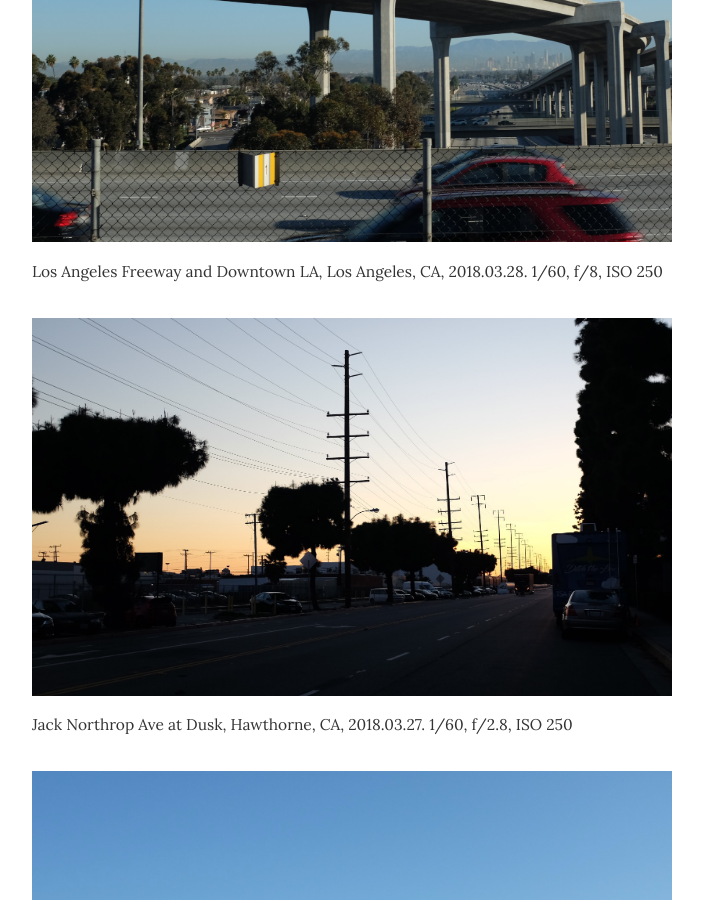
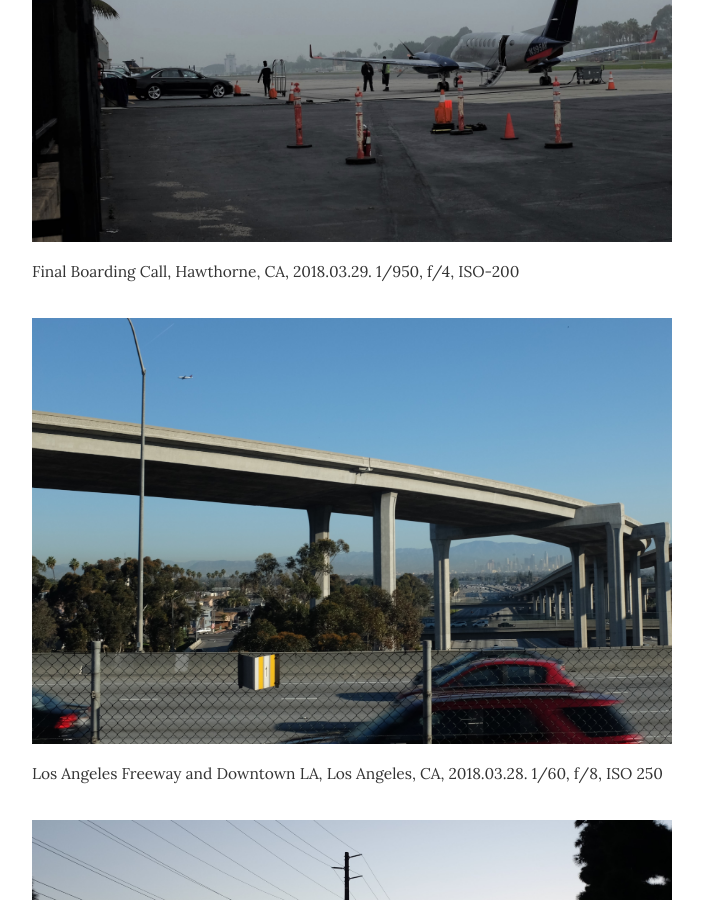
Before and after one commit to brunston/albatrossianweb, a Jekyll site: the page built from photos/thirtyinthirty/index.md, in a window 1280 px wide and 900 px high, scrolled down 344 px. Shown: the whole window, without its empty margins (288-991 px from the left). Built offline with Jekyll 4.4.1, drawn with Linux system fonts in a browser that asks for light colours.

Commit message:
3030 day 9

```diff
--- a/photos/thirtyinthirty/index.md
+++ b/photos/thirtyinthirty/index.md
@@ -4,6 +4,9 @@ title: The Albatrossian - Thirty in Thirty
 ---
 
 thirty photos in thirty days:
+
+<img src="static/brunston_3030_day_9.jpg" alt="Thirty in Thirty, Day 9, (c) 2018 Brunston Poon" style="width:100%;"/><br>
+<sub><sup>Final Boarding Call, Hawthorne, CA, 2018.03.29. 1/950, f/4, ISO-200</sup></sub>
 
 <img src="static/brunston_3030_day_8.jpg" alt="Thirty in Thirty, Day 8, (c) 2018 Brunston Poon" style="width:100%;"/><br>
 <sub><sup>Los Angeles Freeway and Downtown LA, Los Angeles, CA, 2018.03.28. 1/60, f/8, ISO 250</sup></sub>
```
Also changed, not shown: photos/thirtyinthirty/static/brunston_3030_day_9.jpg (added).
